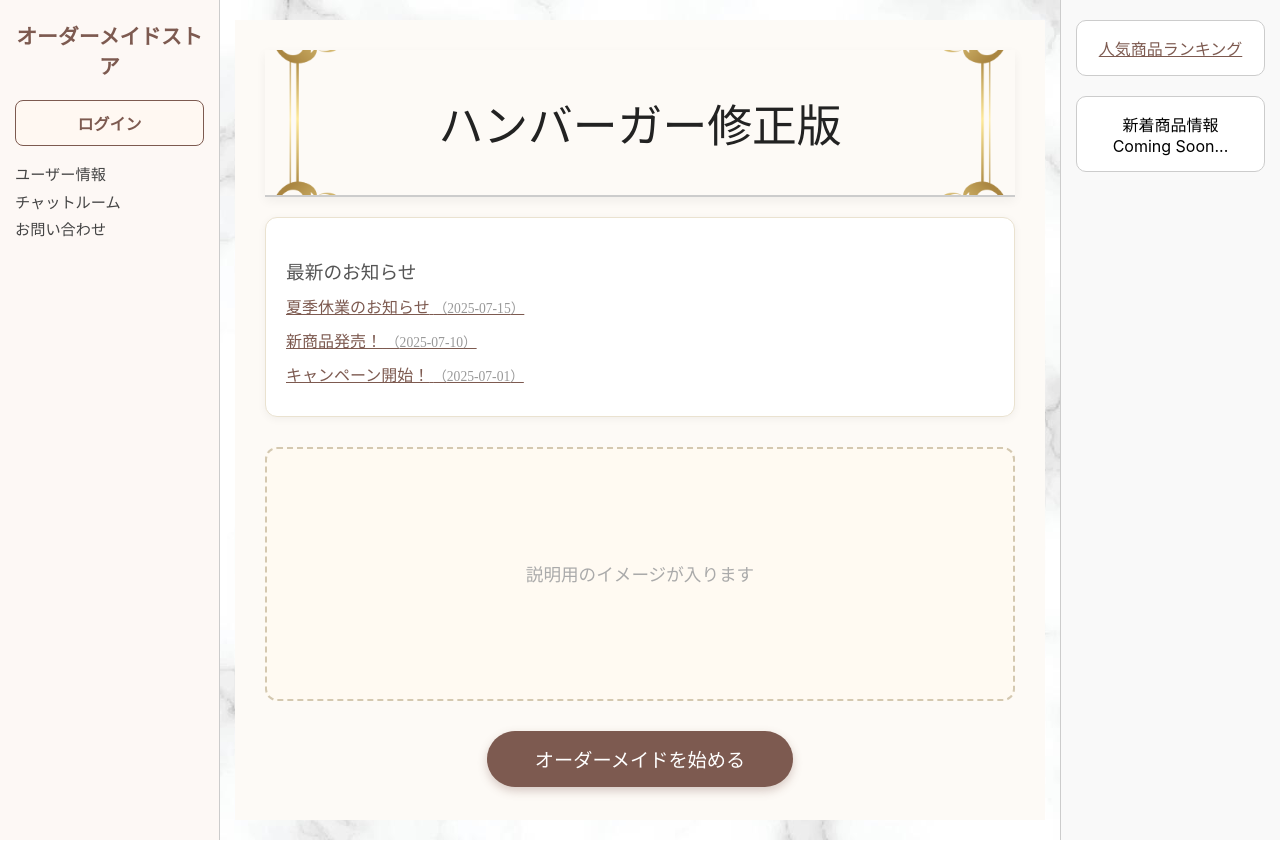
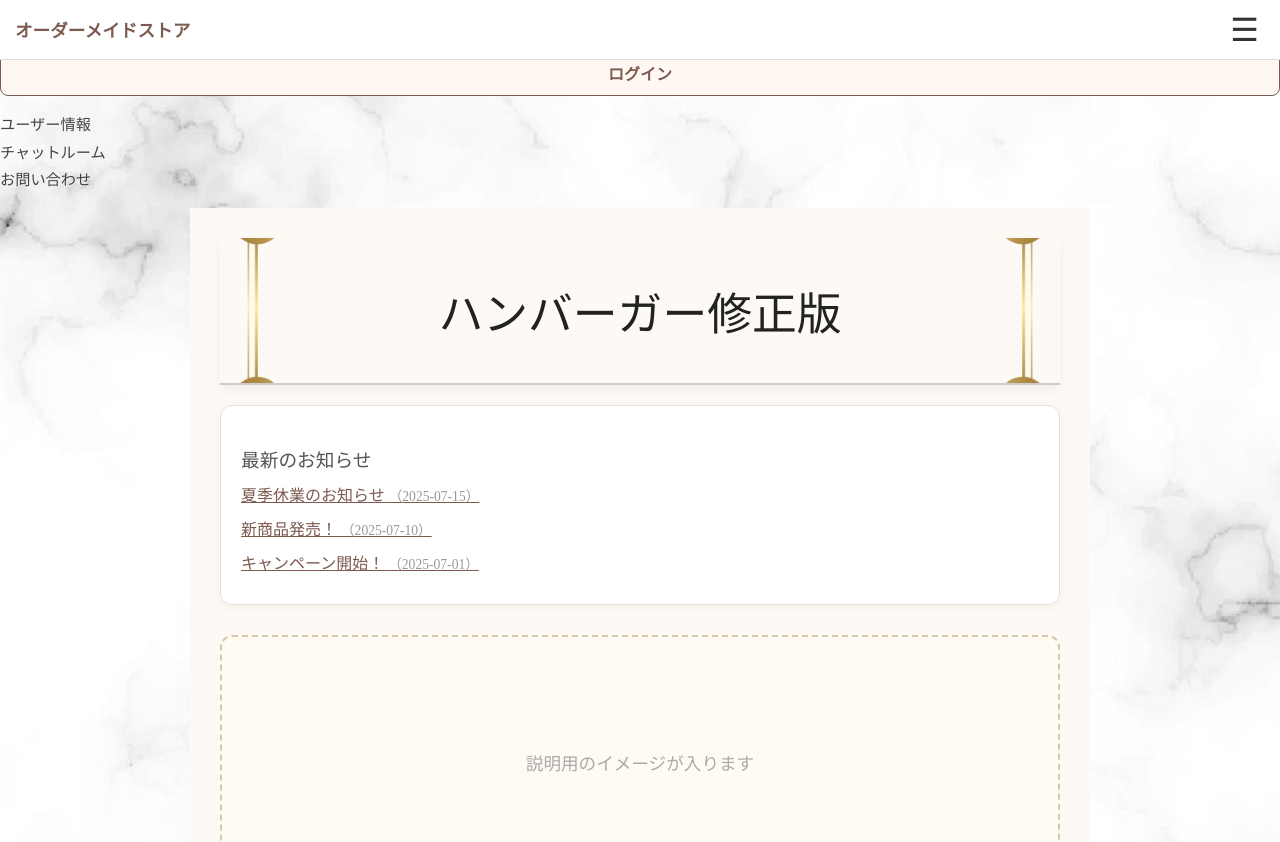
Before and after one commit to your-amuse/drawing-app, a React (Create React App) app: page / in a window 1280 px wide. Shown: the top 842 px of the page. Built offline with nearby package versions, Linux system fonts and the light colour scheme; no server answers.

Commit message:
ハンバーガー対応2

```diff
--- a/src/components/Layout.js
+++ b/src/components/Layout.js
@@ -8,44 +8,43 @@ import '../styles/Layout.css';
 const Layout = () => {
   const navigate = useNavigate();
   const { currentUser } = useContext(AuthContext);
-  const [menuOpen, setMenuOpen] = useState(false);
+  const [isMenuOpen, setIsMenuOpen] = useState(false);
 
   const handleLogout = async () => {
     try {
       await signOut(auth);
       navigate('/login');
-      setMenuOpen(false);
     } catch (err) {
       console.error('ログアウト失敗:', err);
     }
   };
 
   return (
-    <div
-      className="layout-container"
-      style={{
+    <div className="layout-container" style={{
       backgroundImage: 'url("/pageBack.jpg")',
       backgroundRepeat: 'no-repeat',
       backgroundSize: 'cover',
       backgroundPosition: 'center',
-      }}
-    >
-      {/* ハンバーガーボタン（スマホのみ） */}
-      <button
-        className="hamburger-button"
-        onClick={() => setMenuOpen((prev) => !prev)}
-        aria-label="メニュー切替"
-      >
+    }}>
+      {/* 追加：上部固定ヘッダー（スマホ用） */}
+      <div className="layout-header">
+        <div className="layout-logo" onClick={() => navigate('/')}>
+          オーダーメイドストア
+        </div>
+        {currentUser && (
+          <div className="layout-user">
+            {currentUser.email}
+          </div>
+        )}
+        <button className="hamburger-button" onClick={() => setIsMenuOpen(!isMenuOpen)}>
           ☰
         </button>
+      </div>
 
       {/* 左サイドバー */}
-      <div className={`layout-left ${menuOpen ? 'open' : ''}`}>
+      <div className={`layout-left ${isMenuOpen ? 'open' : ''}`}>
         <div
-          onClick={() => {
-            navigate('/');
-            setMenuOpen(false);
-          }}
+          onClick={() => navigate('/')}
           style={{
             fontWeight: 'bold',
             fontSize: '1.3rem',
@@ -71,10 +70,7 @@ const Layout = () => {
             backgroundColor: '#fff8f2',
           }}
           onClick={() => {
-            if (!currentUser) {
-              navigate('/login');
-              setMenuOpen(false);
-            }
+            if (!currentUser) navigate('/login');
           }}
         >
           {currentUser ? currentUser.email : 'ログイン'}
@@ -83,10 +79,7 @@ const Layout = () => {
         {currentUser && (
           <div style={{ textAlign: 'center', marginBottom: '20px' }}>
             <button
-              onClick={() => {
-                handleLogout();
-                setMenuOpen(false);
-              }}
+              onClick={handleLogout}
               style={{
                 padding: '8px 16px',
                 fontSize: '0.9rem',
@@ -102,35 +95,27 @@ const Layout = () => {
           </div>
         )}
 
-        <ul
-          style={{
+        <ul style={{
           listStyle: 'none',
           padding: 0,
           fontSize: '0.95rem',
           color: '#444',
           lineHeight: '1.8',
-          }}
-        >
+        }}>
           <li style={{ cursor: 'pointer' }}>ユーザー情報</li>
           <li style={{ cursor: 'pointer' }}>チャットルーム</li>
           <li style={{ cursor: 'pointer' }}>お問い合わせ</li>
         </ul>
       </div>
 
-      {/* メインコンテンツ */}
-      <div
-        className="layout-main"
-        onClick={() => {
-          if (menuOpen) setMenuOpen(false); // スマホ時、メインクリックでメニュー閉じる
-        }}
-      >
+      {/* メイン */}
+      <div className="layout-main">
         <Outlet />
       </div>
 
-      {/* 右サイドバー（スマホでは非表示） */}
+      {/* 右サイドバー（PCのみ） */}
       <div className="layout-right">
-        <div
-          style={{
+        <div style={{
           border: '1px solid #ccc',
           borderRadius: '10px',
           backgroundColor: '#fff',
@@ -138,24 +123,18 @@ const Layout = () => {
           marginBottom: '20px',
           textAlign: 'center',
           cursor: 'pointer',
-          }}
-        >
-          <a
-            href="/ranking"
-            style={{ color: '#7d5a50', textDecoration: 'underline' }}
-          >
+        }}>
+          <a href="/ranking" style={{ color: '#7d5a50', textDecoration: 'underline' }}>
             人気商品ランキング
           </a>
         </div>
-        <div
-          style={{
+        <div style={{
           border: '1px solid #ccc',
           borderRadius: '10px',
           backgroundColor: '#fff',
           padding: '15px',
           textAlign: 'center',
-          }}
-        >
+        }}>
           新着商品情報 Coming Soon...
         </div>
       </div>
--- a/src/styles/Layout.css
+++ b/src/styles/Layout.css
@@ -1,66 +1,53 @@
-.layout-container {
+/* ヘッダー（スマホ表示） */
+.layout-header {
+  display: none;
+  background-color: #fff;
+  height: 60px;
+  border-bottom: 1px solid #ddd;
+  position: fixed;
+  top: 0;
+  left: 0;
+  right: 0;
+  z-index: 1001;
   display: flex;
-  min-height: 100vh;
-  position: relative;
-}
-
-/* サイドバー（PC用） */
-.layout-left {
-  width: 220px;
-  background-color: #fdf8f5;
-  border-right: 1px solid #ccc;
-  padding: 20px 15px;
+  align-items: center;
+  justify-content: space-between;
+  padding: 0 15px;
   box-sizing: border-box;
 }
 
-/* メイン */
-.layout-main {
-  flex-grow: 1;
-  padding: 20px 15px;
-  box-sizing: border-box;
-  z-index: 1;
+.layout-logo {
+  font-weight: bold;
+  font-size: 1.1rem;
+  color: #7d5a50;
+  cursor: pointer;
 }
 
-/* 右サイドバー（PC用） */
-.layout-right {
-  width: 220px;
-  background-color: #f9f9f9;
-  border-left: 1px solid #ccc;
-  padding: 20px 15px;
-  box-sizing: border-box;
+.layout-user {
+  font-size: 0.9rem;
+  color: #555;
 }
 
-/* ハンバーガーメニューアイコン（スマホのみ表示） */
 .hamburger-button {
-  display: none;
-  position: fixed;
-  top: 10px;
-  left: 10px;
   font-size: 2rem;
-  background: transparent;
+  background: none;
   border: none;
   cursor: pointer;
-  z-index: 1000;
+  color: #333;
 }
 
-/* スマホ対応（幅768px以下） */
+/* スマホ用サイドバー挙動 */
 @media (max-width: 768px) {
   .layout-container {
-    flex-direction: column;
+    padding-top: 60px; /* ヘッダー分の余白を確保 */
   }
 
-  /* ハンバーガー表示 */
-  .hamburger-button {
-    display: block;
-  }
-
-  /* 左サイドバー → スライドメニュー化 */
   .layout-left {
     position: fixed;
-    top: 0;
+    top: 60px;
     left: -260px;
     width: 240px;
-    height: 100vh;
+    height: calc(100vh - 60px);
     background-color: #fdf8f5;
     box-shadow: 2px 0 8px rgba(0, 0, 0, 0.15);
     padding: 20px 15px;
@@ -74,13 +61,15 @@
     left: 0;
   }
 
-  /* 右サイドバーは非表示に */
   .layout-right {
     display: none;
   }
 
-  /* メインのパディング調整 */
   .layout-main {
     padding: 10px 15px;
   }
+
+  .layout-header {
+    display: flex;
+  }
 }
```
Lines whose indentation alone changed are shown as unchanged.
